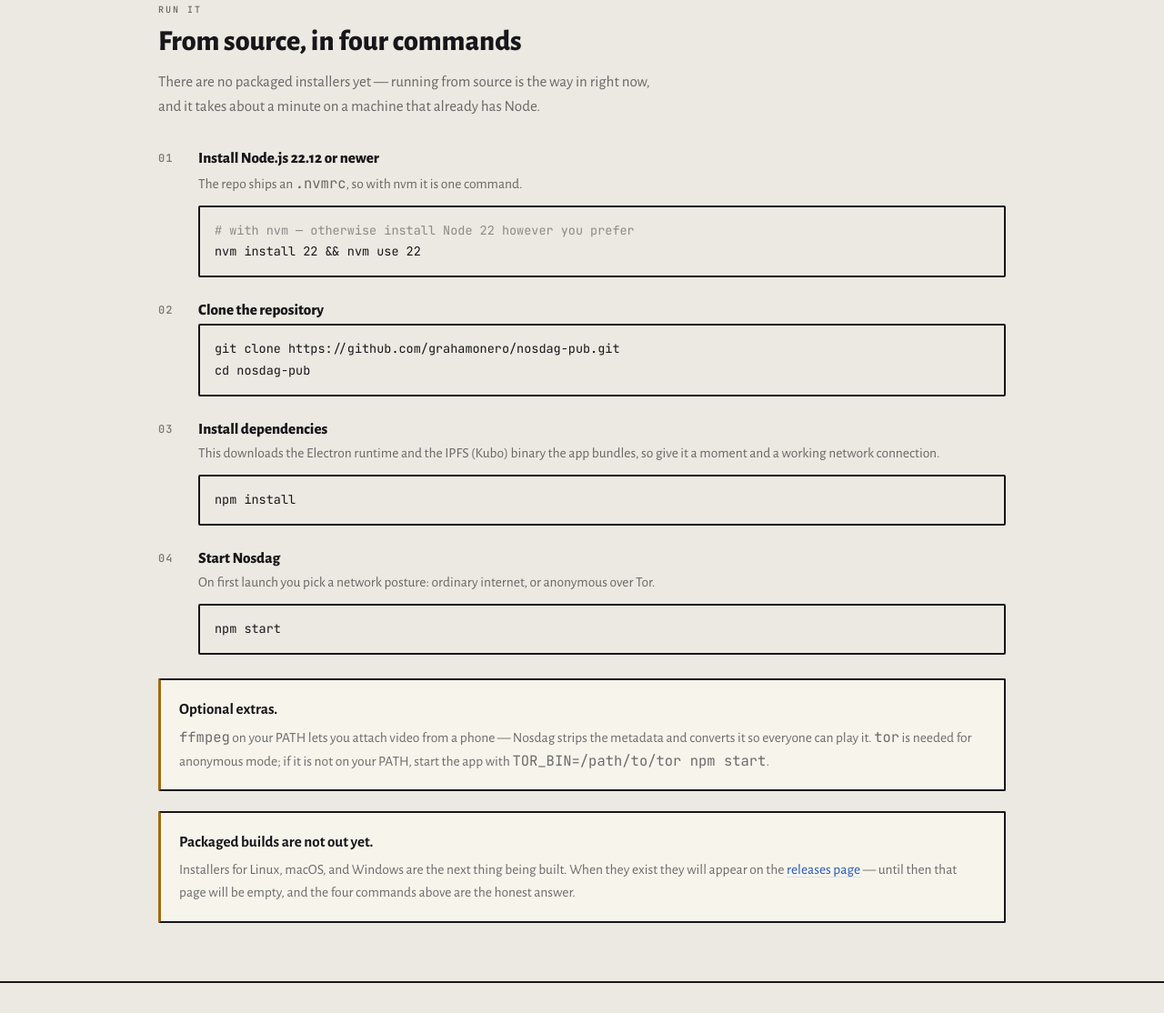
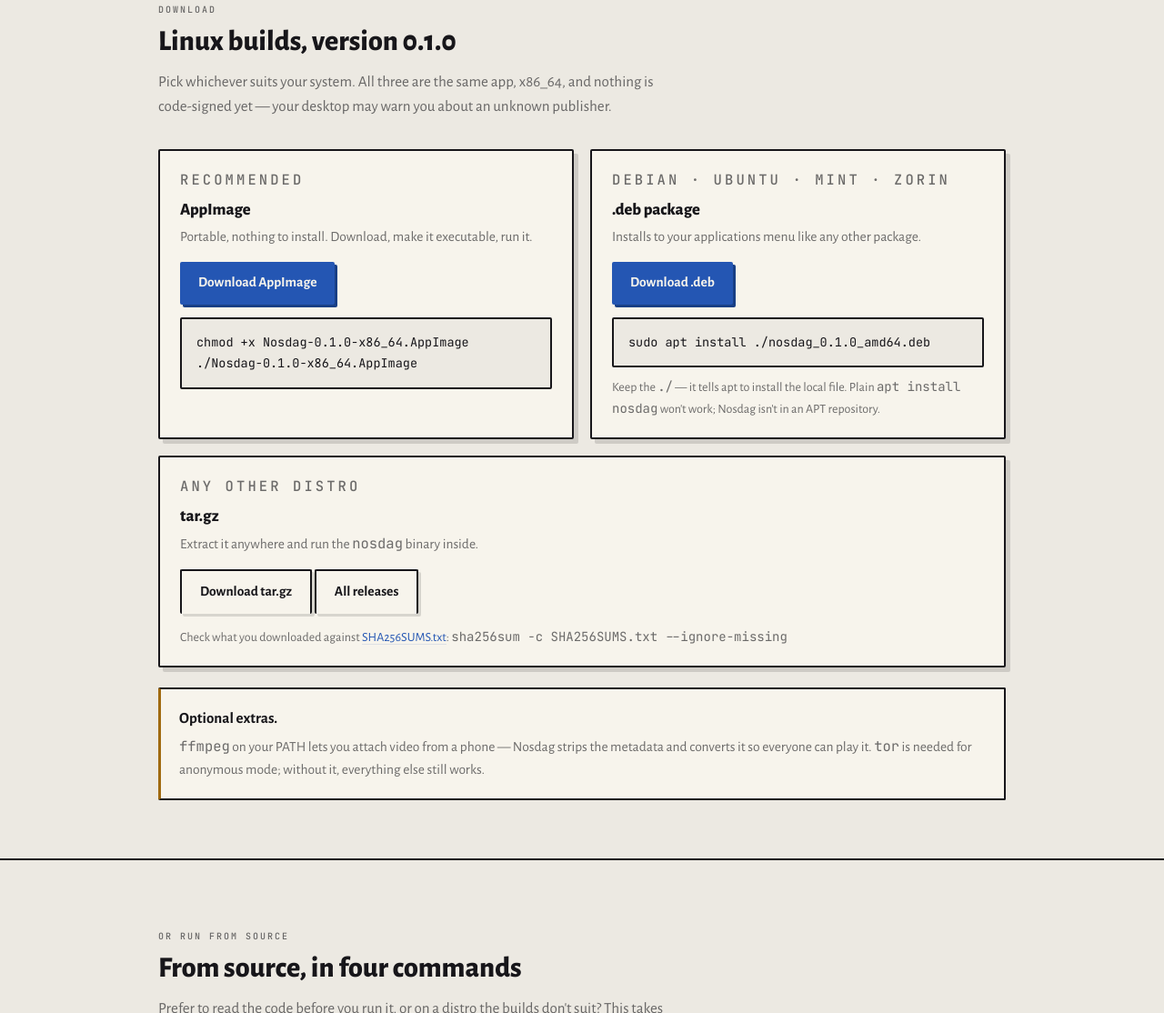
Before and after one commit to grahamonero/nosdag-pub, an Electron app: page docs/index.html in a window 1280 px wide. Shown: the part 1686-2800 px from the top of the page at 91% size. Drawn offline with Linux system fonts and the light colour scheme.

Commit message:
Add Linux downloads to the site

```diff
--- a/docs/index.html
+++ b/docs/index.html
@@ -224,7 +224,7 @@
     <span class="brand"><img src="nosdag-icon.png" alt="">Nosdag</span>
     <nav>
       <a href="#what" class="hide-sm">What it is</a>
-      <a href="#run">Run it</a>
+      <a href="#download">Download</a>
       <a href="#faq">FAQ</a>
       <a href="https://github.com/grahamonero/nosdag-pub">Source</a>
     </nav>
@@ -241,8 +241,8 @@
         your relays, your notes readable in every other client — and adds an IPFS node inside the
         app so the data itself lives on your machine instead of somebody's server.</p>
       <div class="cta">
-        <a class="btn" href="#run">Run it from source</a>
-        <a class="btn btn-quiet" href="https://github.com/grahamonero/nosdag-pub/releases">Releases</a>
+        <a class="btn" href="#download">Download for Linux</a>
+        <a class="btn btn-quiet" href="#run">Or run from source</a>
       </div>
     </div>
 
@@ -321,13 +321,64 @@
 
 <hr class="rule">
 
+<section id="download">
+  <div class="wrap">
+    <div class="sec-head rv">
+      <p class="micro">Download</p>
+      <h2>Linux builds, version 0.1.0</h2>
+      <p>Pick whichever suits your system. All three are the same app, x86_64, and nothing is
+        code-signed yet — your desktop may warn you about an unknown publisher.</p>
+    </div>
+
+    <div class="cards">
+      <div class="card rv">
+        <p class="micro">Recommended</p>
+        <h3>AppImage</h3>
+        <p>Portable, nothing to install. Download, make it executable, run it.</p>
+        <p style="margin-top:14px"><a class="btn" href="https://github.com/grahamonero/nosdag-pub/releases/download/v0.1.0/Nosdag-0.1.0-x86_64.AppImage">Download AppImage</a></p>
+<pre style="margin-top:14px">chmod +x Nosdag-0.1.0-x86_64.AppImage
+./Nosdag-0.1.0-x86_64.AppImage</pre>
+      </div>
+      <div class="card rv">
+        <p class="micro">Debian · Ubuntu · Mint · Zorin</p>
+        <h3>.deb package</h3>
+        <p>Installs to your applications menu like any other package.</p>
+        <p style="margin-top:14px"><a class="btn" href="https://github.com/grahamonero/nosdag-pub/releases/download/v0.1.0/nosdag_0.1.0_amd64.deb">Download .deb</a></p>
+<pre style="margin-top:14px">sudo apt install ./nosdag_0.1.0_amd64.deb</pre>
+        <p style="margin-top:10px; font-size:14px">Keep the <span class="mono">./</span> — it tells
+          apt to install the local file. Plain <span class="mono">apt install nosdag</span> won't
+          work; Nosdag isn't in an APT repository.</p>
+      </div>
+      <div class="card rv">
+        <p class="micro">Any other distro</p>
+        <h3>tar.gz</h3>
+        <p>Extract it anywhere and run the <span class="mono">nosdag</span> binary inside.</p>
+        <p style="margin-top:14px"><a class="btn btn-quiet" href="https://github.com/grahamonero/nosdag-pub/releases/download/v0.1.0/nosdag-0.1.0.tar.gz">Download tar.gz</a>
+          <a class="btn btn-quiet" href="https://github.com/grahamonero/nosdag-pub/releases">All releases</a></p>
+        <p style="margin-top:14px; font-size:14px">Check what you downloaded against
+          <a href="https://github.com/grahamonero/nosdag-pub/releases/download/v0.1.0/SHA256SUMS.txt">SHA256SUMS.txt</a>:
+          <span class="mono">sha256sum -c SHA256SUMS.txt --ignore-missing</span></p>
+      </div>
+    </div>
+
+    <div class="callout rv">
+      <strong>Optional extras.</strong>
+      <p><span class="mono">ffmpeg</span> on your PATH lets you attach video from a phone — Nosdag
+        strips the metadata and converts it so everyone can play it. <span class="mono">tor</span>
+        is needed for anonymous mode; without it, everything else still works.</p>
+    </div>
+  </div>
+</section>
+
+<hr class="rule">
+
 <section id="run">
   <div class="wrap">
     <div class="sec-head rv">
-      <p class="micro">Run it</p>
+      <p class="micro">Or run from source</p>
       <h2>From source, in four commands</h2>
-      <p>There are no packaged installers yet — running from source is the way in right now, and
-        it takes about a minute on a machine that already has Node.</p>
+      <p>Prefer to read the code before you run it, or on a distro the builds don't suit? This
+        takes about a minute on a machine that already has Node.</p>
     </div>
 
     <ol class="steps">
@@ -356,19 +407,16 @@
     </ol>
 
     <div class="callout rv">
-      <strong>Optional extras.</strong>
-      <p><span class="mono">ffmpeg</span> on your PATH lets you attach video from a phone — Nosdag
-        strips the metadata and converts it so everyone can play it. <span class="mono">tor</span>
-        is needed for anonymous mode; if it is not on your PATH, start the app with
+      <strong>Running Tor from source.</strong>
+      <p>If <span class="mono">tor</span> isn't on your PATH, start the app with
         <span class="mono">TOR_BIN=/path/to/tor npm start</span>.</p>
     </div>
 
     <div class="callout rv">
-      <strong>Packaged builds are not out yet.</strong>
-      <p>Installers for Linux, macOS, and Windows are the next thing being built. When they exist
-        they will appear on the
-        <a href="https://github.com/grahamonero/nosdag-pub/releases">releases page</a> — until then
-        that page will be empty, and the four commands above are the honest answer.</p>
+      <strong>macOS and Windows aren't built yet.</strong>
+      <p>Only Linux has packaged downloads so far. On other systems the four commands above are
+        the way in — the app itself is cross-platform, it just hasn't been packaged or tested
+        there yet.</p>
     </div>
   </div>
 </section>
@@ -387,8 +435,8 @@
         <summary>Is Nosdag finished?</summary>
         <div class="a">
           <p>No. It works — notes, media, threads, tips, Tor mode and history backup are all built
-            and used daily — but it is pre-release software without packaged installers, and
-            anonymous mode in particular is experimental. Treat it as something to try, not
+            and used daily — but it is pre-release software: Linux builds only, nothing code-signed,
+            no auto-updates, and anonymous mode in particular is experimental. Treat it as something to try, not
             somewhere to put your only copy of anything.</p>
         </div>
       </details>
```
